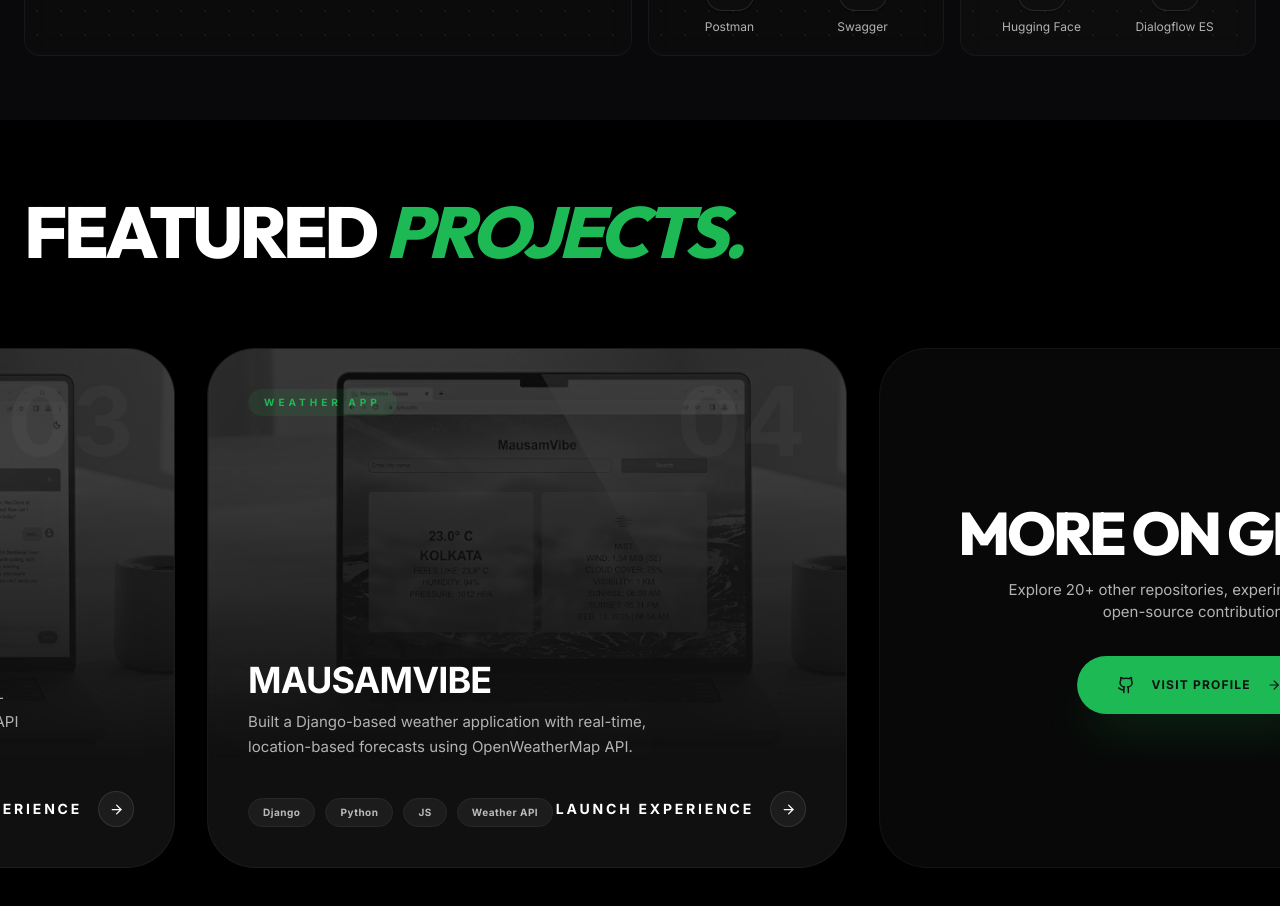
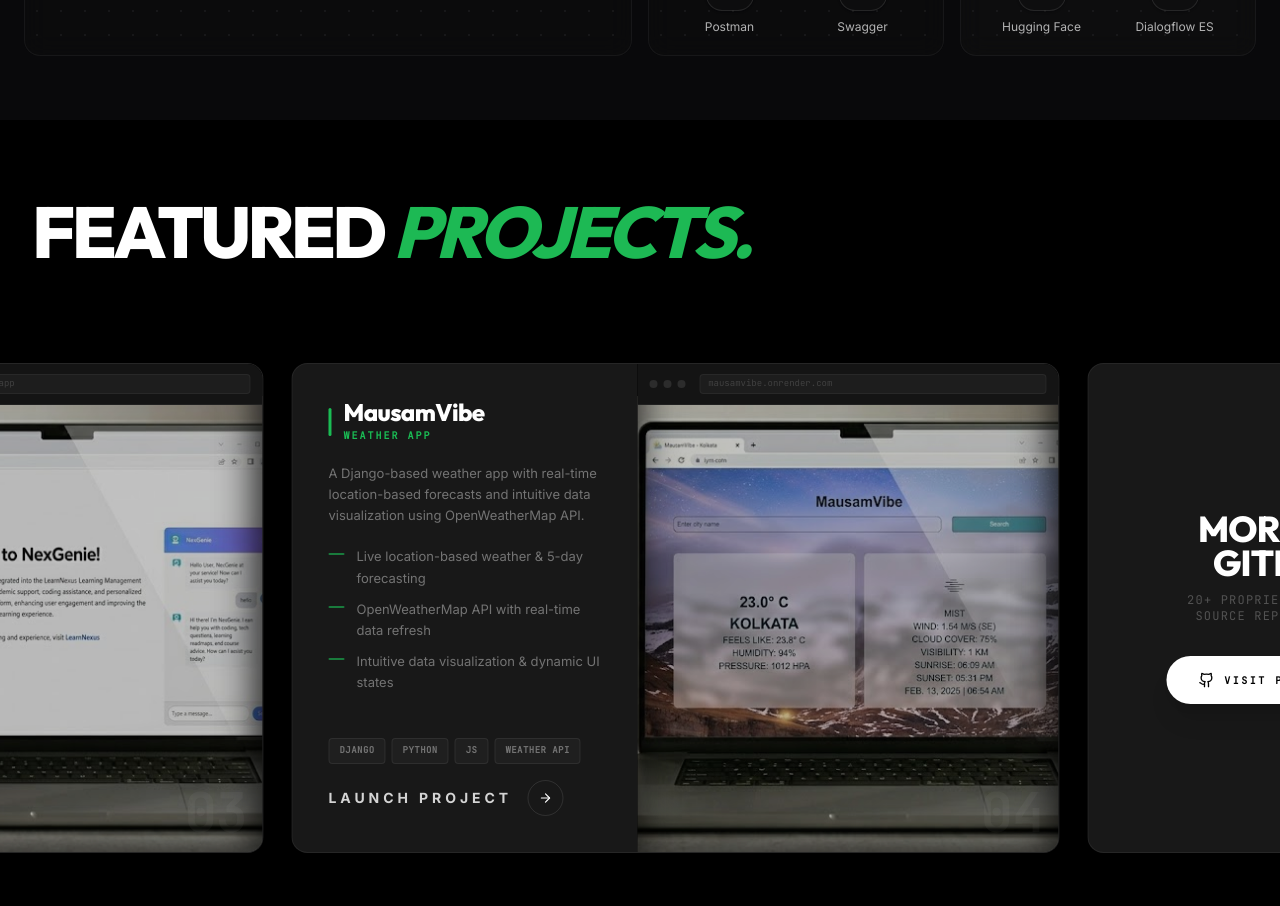
Before and after one commit to SaumiliHaldar/Portfolio, a Next.js app: page / in a window 1280 px wide. Shown: the part 2860-3766 px from the top of the page. Built offline with nearby package versions, Linux system fonts and the light colour scheme.

Commit message:
enhanced project descriptions with highlights and added new project card components

```diff
--- a/src/components/section/Projects.jsx
+++ b/src/components/section/Projects.jsx
@@ -2,14 +2,20 @@
 
 import { useRef, useState, useEffect } from "react";
 import { motion, useScroll, useTransform, useSpring } from "framer-motion";
-import { Github, ArrowRight } from "lucide-react";
+import { ArrowRight, ArrowUpRight, Github } from "lucide-react";
 
 const projects = [
   {
     id: "01",
     title: "DevTrackr",
     subtitle: "Developer Analytics SaaS",
-    description: "Built an AI-powered GitHub analytics platform with real-time repository sync, interactive dashboards, and neural productivity scoring.",
+    description:
+      "An AI-powered GitHub analytics platform with real-time repository sync, interactive dashboards, and neural productivity scoring.",
+    highlights: [
+      "Real-time GitHub repository sync & commit analytics",
+      "Neural productivity scoring with Gemini AI",
+      "Interactive dashboards & contribution heatmaps",
+    ],
     tags: ["FastAPI", "React", "Prisma", "Gemini API"],
     github: "https://github.com/SaumiliHaldar/DevTrackr",
     demo: "https://devtrackrr.vercel.app",
@@ -20,7 +26,13 @@ const projects = [
     id: "02",
     title: "Lysn",
     subtitle: "PDF to Audio App",
-    description: "Engineered a PDF-to-audio web app with OAuth, GridFS storage, and high-fidelity text-to-speech conversion using gTTS.",
+    description:
+      "A PDF-to-audio web app with OAuth, GridFS cloud storage, and high-fidelity text-to-speech conversion using gTTS.",
+    highlights: [
+      "OAuth-secured upload & user session management",
+      "GridFS storage for large PDF document handling",
+      "High-fidelity gTTS text-to-speech pipeline",
+    ],
     tags: ["Next.js", "FastAPI", "MongoDB", "gTTS"],
     github: "https://github.com/SaumiliHaldar/Lysn",
     demo: "https://lysn.vercel.app",
@@ -31,7 +43,13 @@ const projects = [
     id: "03",
     title: "NexGenie",
     subtitle: "Chatbot for LMS",
-    description: "AI chatbot with personalized course recommendations, real-time coding assistance, and multilingual support using FastAPI and Redis.",
+    description:
+      "AI chatbot with personalized course recommendations, real-time coding assistance, and multilingual support using FastAPI and Redis.",
+    highlights: [
+      "Personalized course recommendations via AI context",
+      "Real-time coding assistance with streaming responses",
+      "Multilingual support with Redis-cached sessions",
+    ],
     tags: ["FastAPI", "React", "Gemini", "Redis"],
     github: "https://github.com/SaumiliHaldar/NexGenie",
     demo: "https://nexgenie.vercel.app",
@@ -42,7 +60,13 @@ const projects = [
     id: "04",
     title: "MausamVibe",
     subtitle: "Weather App",
-    description: "Built a Django-based weather application with real-time, location-based forecasts using OpenWeatherMap API.",
+    description:
+      "A Django-based weather app with real-time location-based forecasts and intuitive data visualization using OpenWeatherMap API.",
+    highlights: [
+      "Live location-based weather & 5-day forecasting",
+      "OpenWeatherMap API with real-time data refresh",
+      "Intuitive data visualization & dynamic UI states",
+    ],
     tags: ["Django", "Python", "JS", "Weather API"],
     github: "https://github.com/SaumiliHaldar/MausamVibe",
     demo: "https://mausamvibe.onrender.com",
@@ -51,6 +75,169 @@ const projects = [
   },
 ];
 
+// ── Feature bullet ─────────────────────────────────────────────────────────
+function FeatureBullet({ text, color }) {
+  return (
+    <li className="flex items-start gap-3 group/bullet">
+      <span
+        className="mt-[7px] block h-[2px] w-4 shrink-0 rounded-full opacity-60 group-hover/bullet:opacity-100 transition-opacity duration-300"
+        style={{ background: color }}
+      />
+      <span className="text-[11px] sm:text-[13px] text-neutral-500 leading-relaxed group-hover/bullet:text-neutral-300 transition-colors duration-300">
+        {text}
+      </span>
+    </li>
+  );
+}
+
+// ── Individual project card ────────────────────────────────────────────────
+function ProjectCard({ project }) {
+  return (
+    <div
+      className="group relative shrink-0 flex flex-col-reverse lg:flex-row w-[88vw] md:w-[72vw] lg:w-[65vw] xl:w-[60vw] rounded-2xl border border-white/[0.06] bg-[#181818] overflow-hidden hover:border-primary/20 transition-colors duration-500"
+      style={{ minHeight: "420px" }}
+    >
+      {/* Ambient glow */}
+      <div
+        className="pointer-events-none absolute -inset-px rounded-2xl opacity-0 group-hover:opacity-100 transition-opacity duration-700"
+        style={{
+          background: `radial-gradient(500px circle at 0% 80%, ${project.color}12, transparent 60%)`,
+        }}
+      />
+
+      {/* ── TOP/LEFT: Info panel ── */}
+      <div className="relative z-10 flex flex-col justify-between p-6 md:p-8 lg:p-9 w-full lg:w-[45%] lg:shrink-0">
+        <div className="space-y-5">
+          {/* Title */}
+          <div className="flex items-start gap-3">
+            <div
+              className="mt-2 h-7 w-[3px] shrink-0 rounded-full"
+              style={{ background: project.color }}
+            />
+            <div>
+              <h3 className="text-lg sm:text-xl md:text-2xl font-black font-heading text-white tracking-tight leading-none">
+                {project.title}
+              </h3>
+              <p
+                className="mt-1 text-[9px] sm:text-[10px] font-mono font-bold uppercase tracking-[0.2em]"
+                style={{ color: project.color }}
+              >
+                {project.subtitle}
+              </p>
+            </div>
+          </div>
+
+          {/* Description */}
+          <p className="text-[11px] sm:text-[13px] text-neutral-500 leading-relaxed min-h-[60px]">
+            {project.description}
+          </p>
+
+          {/* Highlights — desktop only */}
+          <ul className="hidden lg:block space-y-2.5">
+            {project.highlights.map((h) => (
+              <FeatureBullet key={h} text={h} color={project.color} />
+            ))}
+          </ul>
+        </div>
+
+        {/* Bottom */}
+        <div className="mt-6 space-y-4">
+          {/* Tech tags */}
+          <div className="flex flex-wrap gap-1.5">
+            {project.tags.map((tag) => (
+              <span
+                key={tag}
+                className="px-2.5 py-[5px] text-[8px] sm:text-[9px] font-mono font-bold uppercase tracking-wider rounded border border-white/[0.07] bg-white/[0.03] text-neutral-500 hover:border-primary/40 hover:text-primary hover:bg-primary/5 transition-all duration-300 cursor-default"
+              >
+                {tag}
+              </span>
+            ))}
+          </div>
+
+          {/* Launch link */}
+          <a
+            href={project.demo}
+            target="_blank"
+            rel="noopener noreferrer"
+            className="group/btn inline-flex items-center gap-4 text-[11px] sm:text-sm font-black uppercase tracking-[0.28em] text-neutral-300 hover:text-primary transition-colors duration-300 font-bold"
+          >
+            Launch Project
+            <div className="h-9 w-9 rounded-full border border-white/10 flex items-center justify-center group-hover/btn:border-primary group-hover/btn:bg-primary/10 group-hover/btn:translate-x-1 transition-all duration-300">
+              <ArrowRight size={14} className="text-white" />
+            </div>
+          </a>
+        </div>
+      </div>
+
+      {/* ── BOTTOM/RIGHT: Screenshot panel ── */}
+      <div className="relative flex-1 min-h-[220px] lg:min-h-0 overflow-hidden bg-[#0f0f0f]">
+        {/* Browser chrome bar */}
+        <div className="absolute top-0 inset-x-0 z-10 flex items-center gap-1.5 px-3 py-2.5 bg-[#141414] border-b border-white/[0.05]">
+          <span className="w-2 h-2 rounded-full bg-white/10" />
+          <span className="w-2 h-2 rounded-full bg-white/10" />
+          <span className="w-2 h-2 rounded-full bg-white/10" />
+          <div className="ml-2 flex-1 bg-white/[0.04] border border-white/[0.05] rounded px-2 py-0.5 text-[9px] font-mono text-neutral-700 truncate">
+            {project.demo.replace("https://", "")}
+          </div>
+        </div>
+
+        {/* Screenshot */}
+        <img
+          src={project.image}
+          alt={`${project.title} screenshot`}
+          className="absolute inset-0 w-full h-full object-cover object-top transform transition-transform duration-700 ease-out group-hover:scale-[1.04] opacity-75 group-hover:opacity-100"
+          style={{ paddingTop: "2rem" }}
+          loading="lazy"
+        />
+
+        {/* Edge fade overlay */}
+        <div className="absolute inset-0 shadow-[inset_-4px_0_40px_rgba(0,0,0,0.7),inset_0_-4px_40px_rgba(0,0,0,0.5)] pointer-events-none" />
+
+        {/* Ghost index */}
+        <div className="absolute bottom-3 right-4 text-[52px] font-black font-mono text-white/[0.04] select-none pointer-events-none leading-none">
+          {project.id}
+        </div>
+      </div>
+    </div>
+  );
+}
+
+// ── GitHub CTA card ────────────────────────────────────────────────────────
+function GithubCard() {
+  return (
+    <div className="group relative shrink-0 flex flex-col items-center justify-center w-[75vw] md:w-[38vw] lg:w-[30vw] rounded-2xl border border-white/[0.06] bg-[#181818] hover:border-primary/20 transition-colors duration-500 p-10 text-center gap-8">
+      {/* Glow */}
+      <div className="pointer-events-none absolute inset-0 bg-[radial-gradient(circle_at_50%_80%,rgba(29,185,84,0.06),transparent_70%)] opacity-0 group-hover:opacity-100 transition-opacity duration-700 rounded-2xl" />
+
+      {/* Ghost ++ */}
+      <div className="absolute top-6 right-8 text-6xl font-black font-mono text-white/[0.03] select-none leading-none group-hover:text-primary/8 transition-colors">
+        ++
+      </div>
+
+      <div className="relative z-10 space-y-3">
+        <h3 className="text-2xl sm:text-3xl md:text-4xl font-black font-heading text-white tracking-tight leading-[0.95] uppercase">
+          More on <br /> GitHub
+        </h3>
+        <p className="text-[10px] sm:text-xs font-mono text-neutral-600 max-w-[200px] mx-auto uppercase tracking-widest">
+          20+ proprietary &amp; open source repositories.
+        </p>
+      </div>
+
+      <a
+        href="https://github.com/SaumiliHaldar"
+        target="_blank"
+        rel="noopener noreferrer"
+        className="relative z-10 inline-flex items-center gap-2.5 px-8 py-4 bg-white text-black text-[10px] font-black font-mono uppercase tracking-[0.25em] rounded-full hover:bg-primary transition-all duration-300 shadow-xl active:scale-95"
+      >
+        <Github size={16} />
+        Visit Profile
+        <ArrowUpRight size={16} className="group-hover:translate-x-0.5 group-hover:-translate-y-0.5 transition-transform" />
+      </a>
+    </div>
+  );
+}
+
+// ── Main section ───────────────────────────────────────────────────────────
 export default function Projects() {
   const containerRef = useRef(null);
   const scrollRef = useRef(null);
@@ -63,17 +250,20 @@ export default function Projects() {
         const viewportWidth = window.innerWidth;
         const lastCard = scrollRef.current.lastElementChild;
         const lastCardWidth = lastCard ? lastCard.offsetWidth : 0;
-        const paddingRight = parseFloat(getComputedStyle(scrollRef.current).paddingRight) || 0;
-        const targetDistance = (fullWidth - paddingRight - lastCardWidth / 2) - (viewportWidth / 2);
+        const paddingRight =
+          parseFloat(getComputedStyle(scrollRef.current).paddingRight) || 0;
+        const targetDistance =
+          fullWidth - paddingRight - lastCardWidth / 2 - viewportWidth / 2;
         setScrollDistance(targetDistance > 0 ? targetDistance : 0);
       }
     };
+
     updateDistance();
-    const timeoutId = setTimeout(updateDistance, 100);
+    const id = setTimeout(updateDistance, 150);
     window.addEventListener("resize", updateDistance);
     return () => {
       window.removeEventListener("resize", updateDistance);
-      clearTimeout(timeoutId);
+      clearTimeout(id);
     };
   }, []);
 
@@ -87,33 +277,42 @@ export default function Projects() {
 
   return (
     <section ref={containerRef} id="projects" className="relative h-[400vh] bg-black">
+      {/* Subtle grid */}
+      <div
+        className="pointer-events-none absolute inset-0 opacity-[0.025]"
+        style={{
+          backgroundImage:
+            "linear-gradient(to right,rgba(255,255,255,0.07) 1px,transparent 1px),linear-gradient(to bottom,rgba(255,255,255,0.07) 1px,transparent 1px)",
+          backgroundSize: "60px 60px",
+        }}
+      />
+
       <div className="sticky top-0 h-screen flex flex-col overflow-hidden">
 
-        {/* ── Section Heading ── */}
-        <div className="w-full max-w-7xl mx-auto px-4 md:px-6 pt-16 md:pt-20 pb-6 md:pb-8 shrink-0">
+        {/* ── Section heading ── */}
+        <div className="w-full max-w-7xl mx-auto px-5 md:px-8 pt-16 md:pt-20 pb-6 md:pb-8 shrink-0">
           <motion.div
             initial={{ opacity: 0, y: 20 }}
             whileInView={{ opacity: 1, y: 0 }}
             viewport={{ once: true }}
-            transition={{ duration: 0.6 }}
+            transition={{ duration: 0.6, ease: [0.23, 1, 0.32, 1] }}
           >
-            <h2 className="text-5xl md:text-7xl font-black font-heading tracking-tighter text-foreground leading-[0.9] uppercase">
+            <h2 className="text-5xl md:text-7xl font-black font-heading tracking-tighter text-white leading-[0.9] uppercase">
               FEATURED <span className="text-primary italic">PROJECTS.</span>
             </h2>
           </motion.div>
         </div>
 
-        {/* ── Cards — horizontal scroll ── */}
+        {/* ── Horizontal scroll strip ── */}
         <div className="flex-1 flex items-center overflow-hidden relative">
           <motion.div
             ref={scrollRef}
             style={{ x: springX }}
-            className="flex gap-6 md:gap-8 px-6 md:px-20 items-center will-change-transform"
+            className="flex gap-5 md:gap-7 px-5 md:px-16 items-stretch will-change-transform"
           >
-            {projects.map((project, index) => (
-              <ProjectCard key={project.id} project={project} index={index} />
+            {projects.map((project) => (
+              <ProjectCard key={project.id} project={project} />
             ))}
-
             <GithubCard />
           </motion.div>
         </div>
@@ -122,121 +321,3 @@ export default function Projects() {
     </section>
   );
 }
-
-function ProjectCard({ project, index }) {
-  return (
-    <div
-      className="group relative flex h-[65vh] w-[85vw] md:w-[60vw] lg:w-[50vw] flex-col shrink-0 overflow-hidden rounded-[2.5rem] md:rounded-[3rem] bg-secondary/40 border border-white/5 hover:border-primary/30 transition-all duration-700"
-    >
-      {/* ── Image - masked softly to prevent overcrowding ── */}
-      {project.image && (
-        <div className="absolute inset-0 z-0 pointer-events-none">
-          <img
-            src={project.image}
-            alt={project.title}
-            className="h-[80%] w-full object-cover object-top opacity-20 grayscale transition-all duration-700 group-hover:opacity-40 group-hover:scale-105 group-hover:grayscale-0"
-            style={{
-              maskImage: 'linear-gradient(to bottom, rgba(0,0,0,1) 30%, rgba(0,0,0,0) 100%)',
-              WebkitMaskImage: 'linear-gradient(to bottom, rgba(0,0,0,1) 30%, rgba(0,0,0,0) 100%)'
-            }}
-          />
-        </div>
-      )}
-
-      {/* ── Background Index ── */}
-      <div className="absolute top-6 right-10 text-5xl md:text-8xl font-black text-white/[0.03] select-none pointer-events-none group-hover:text-primary/10 transition-colors z-10">
-        {project.id}
-      </div>
-
-      {/* ── Content ── */}
-      <div className="flex flex-col h-full p-6 md:p-10 justify-between relative z-20 pointer-events-none">
-
-        {/* Top: Subtitle */}
-        <div className="pointer-events-auto">
-          <div className="flex items-center mb-4 md:mb-6">
-            <span className="text-[9px] md:text-[10px] font-black uppercase tracking-[0.3em] md:tracking-[0.4em] text-primary bg-primary/10 px-3 py-1 md:px-4 md:py-1.5 rounded-full">
-              {project.subtitle}
-            </span>
-          </div>
-        </div>
-
-        {/* Bottom: Text & CTAs */}
-        <div className="pointer-events-auto mt-auto">
-          <h3 className="text-3xl md:text-4xl font-black uppercase tracking-tight text-foreground mb-3 leading-none group-hover:text-primary transition-colors duration-500">
-            {project.title}
-          </h3>
-          <p className="text-[14px] md:text-[15px] font-medium text-muted-foreground leading-relaxed max-w-[90%] md:max-w-[80%] group-hover:text-white/90 transition-colors duration-500 mb-6 md:mb-8">
-            {project.description}
-          </p>
-
-          <div className="flex flex-col md:flex-row md:items-end justify-between gap-6 md:gap-0 mt-4">
-            <div className="flex flex-wrap gap-2.5 max-w-sm">
-              {project.tags.map((tag) => (
-                <span
-                  key={tag}
-                  className="px-3.5 py-1.5 text-[10px] font-bold tracking-wider bg-secondary/50 text-foreground/70 border border-border rounded-full group-hover:border-primary/50 group-hover:bg-primary/20 hover:text-primary-foreground transition-all cursor-default"
-                >
-                  {tag}
-                </span>
-              ))}
-            </div>
-
-            <a
-              href={project.demo}
-              target="_blank"
-              rel="noopener noreferrer"
-              className="inline-flex items-center gap-3 md:gap-4 text-[10px] md:text-sm font-black uppercase tracking-[0.2em] text-foreground group-hover:text-primary transition-colors"
-            >
-              Launch Experience
-              <div className="h-8 w-8 md:h-9 md:w-9 rounded-full border border-white/10 flex items-center justify-center group-hover:border-primary group-hover:translate-x-2 transition-all bg-white/5">
-                <ArrowRight size={15} />
-              </div>
-            </a>
-          </div>
-        </div>
-      </div>
-
-      {/* ── Ambient glow ── */}
-      <div
-        className="absolute bottom-0 right-0 w-2/3 h-2/3 opacity-0 group-hover:opacity-10 transition-opacity duration-1000 blur-[40px] md:blur-[80px] pointer-events-none z-10"
-        style={{ background: `radial-gradient(circle, ${project.color} 0%, transparent 70%)` }}
-      />
-    </div>
-  );
-}
-
-function GithubCard() {
-  return (
-    <div
-      className="group relative flex h-[65vh] w-[85vw] md:w-[60vw] lg:w-[50vw] flex-col shrink-0 overflow-hidden rounded-[2.5rem] md:rounded-[3rem] bg-secondary/20 border border-white/5 hover:border-primary/30 transition-colors duration-700"
-    >
-      <div className="absolute top-8 right-12 text-6xl md:text-8xl font-black text-white/[0.03] select-none pointer-events-none group-hover:text-primary/10 transition-colors">
-        ++
-      </div>
-      <div className="flex flex-col h-full p-6 md:p-12 items-center justify-center text-center gap-8 relative z-10">
-        <div className="space-y-4">
-          <h3 className="text-3xl md:text-6xl font-black font-heading text-foreground uppercase tracking-tighter group-hover:text-primary transition-colors">
-            More on GitHub
-          </h3>
-          <p className="text-[14px] md:text-[15px] font-medium text-muted-foreground max-w-sm mx-auto group-hover:text-white/90 transition-colors">
-            Explore 20+ other repositories, experimentations, and open-source contributions.
-          </p>
-        </div>
-        <a
-          href="https://github.com/SaumiliHaldar"
-          target="_blank"
-          rel="noopener noreferrer"
-          className="group/btn flex items-center gap-4 px-8 py-4 md:px-10 md:py-5 bg-primary text-primary-foreground rounded-full font-black uppercase tracking-widest text-[10px] md:text-xs shadow-2xl shadow-primary/20 hover:scale-105 active:scale-95 transition-transform"
-        >
-          <Github size={18} />
-          Visit Profile
-          <ArrowRight size={14} className="group-hover/btn:translate-x-2 transition-transform" />
-        </a>
-      </div>
-      <div
-        className="absolute bottom-0 right-0 w-2/3 h-2/3 opacity-0 group-hover:opacity-10 transition-opacity duration-1000 blur-[60px] pointer-events-none"
-        style={{ background: `radial-gradient(circle, var(--primary) 0%, transparent 70%)` }}
-      />
-    </div>
-  );
-}
```
